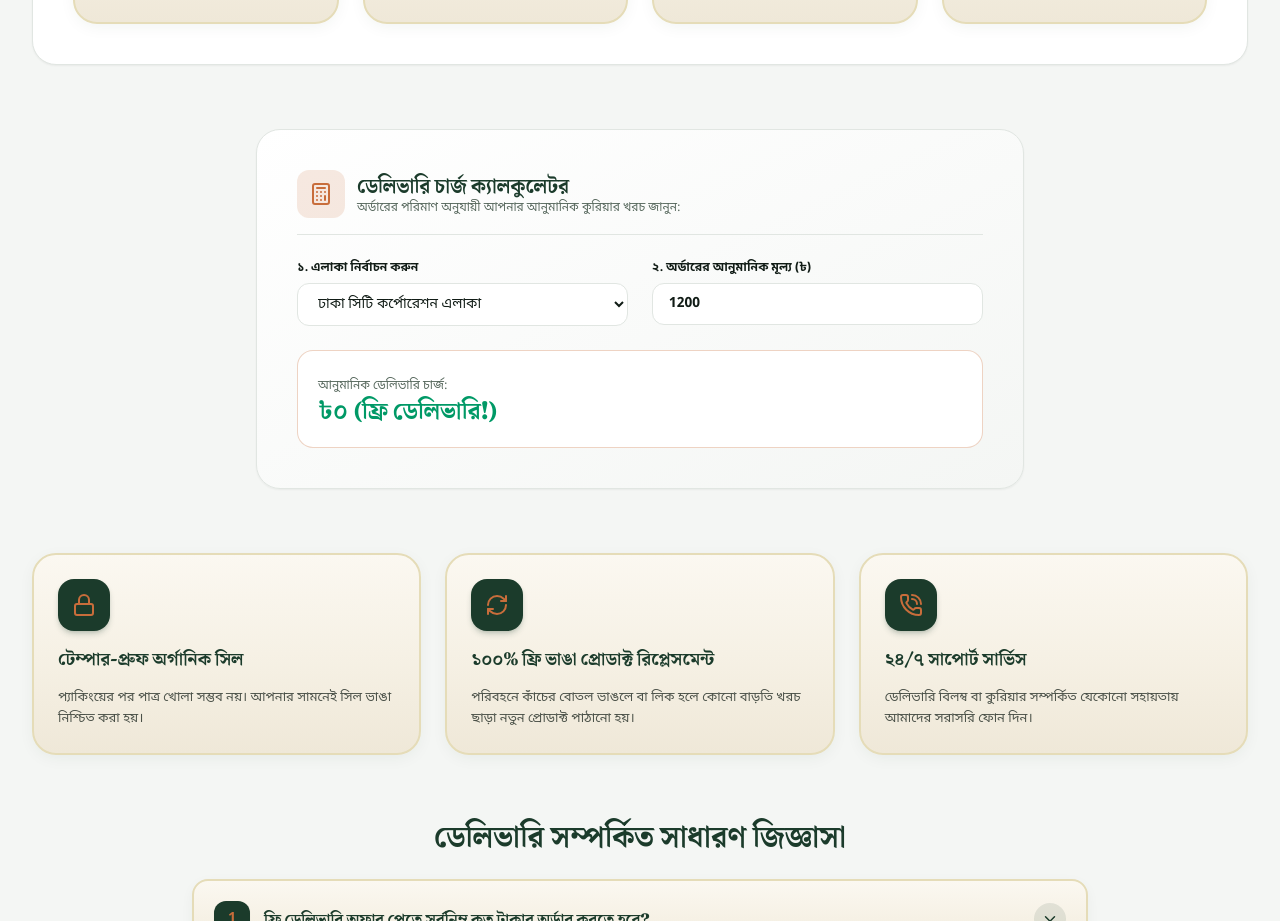
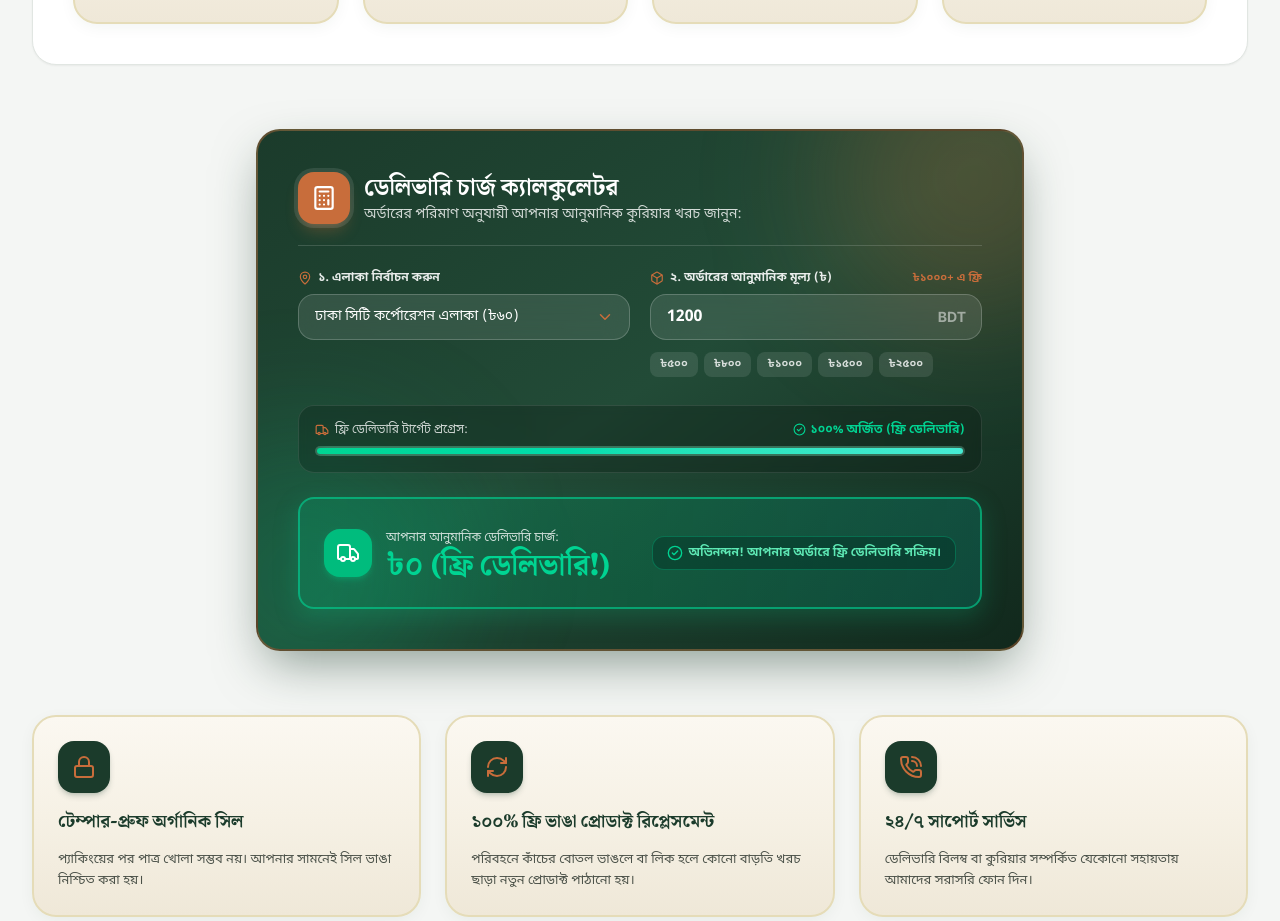
Before and after one commit to tridib371/prokriti-barta, a React (Vite) app: page /delivery in a window 1280 px wide. Shown: the part 1520-2441 px from the top of the page. Built offline with nearby package versions, Linux system fonts and the light colour scheme.

Commit message:
feat: upgrade Interactive Delivery Fee Estimator with rich organic dark-forest styling, preset amount chips, animated progress meter and dynamic calculation effects

```diff
--- a/src/pages/Delivery.jsx
+++ b/src/pages/Delivery.jsx
@@ -317,36 +317,73 @@ export default function Delivery() {
         </div>
 
         {/* Interactive Delivery Fee Calculator Widget */}
-        <div className="bg-gradient-to-br from-surface to-bg border border-line rounded-3xl p-6 sm:p-10 shadow-xs max-w-3xl mx-auto space-y-6">
-          <div className="flex items-center gap-3 pb-4 border-b border-line">
-            <div className="p-3 bg-accent/15 text-accent rounded-xl">
-              <Calculator size={24} />
+        <motion.div
+          initial={{ opacity: 0, y: 25 }}
+          whileInView={{ opacity: 1, y: 0 }}
+          viewport={{ once: true }}
+          transition={{ duration: 0.5 }}
+          className="relative bg-gradient-to-br from-[#1B3B2B] via-[#224b37] to-[#11281c] text-white border-2 border-accent/40 rounded-3xl p-6 sm:p-10 shadow-[0_20px_50px_-10px_rgba(27,59,43,0.5)] max-w-3xl mx-auto space-y-6 overflow-hidden select-none"
+        >
+          {/* Ambient Glowing Background Lights */}
+          <div className="absolute -top-24 -right-24 w-72 h-72 bg-accent/25 rounded-full blur-3xl pointer-events-none" />
+          <div className="absolute -bottom-24 -left-24 w-72 h-72 bg-emerald-500/20 rounded-full blur-3xl pointer-events-none" />
+
+          {/* Header Bar */}
+          <div className="flex items-center gap-3.5 pb-5 border-b border-white/15 relative z-10">
+            <div className="w-13 h-13 rounded-2xl bg-accent text-white flex items-center justify-center font-bold shadow-lg shadow-accent/30 ring-4 ring-white/10 shrink-0">
+              <Calculator size={26} />
             </div>
             <div>
-              <h3 className="font-display font-bold text-xl text-primary">
+              <h3 className="font-display font-bold text-xl sm:text-2xl text-white">
                 {lang === 'bn' ? 'ডেলিভারি চার্জ ক্যালকুলেটর' : 'Interactive Delivery Fee Estimator'}
               </h3>
-              <p className="text-xs text-muted font-bn-sans">
+              <p className="text-xs sm:text-sm text-white/80 font-bn-sans mt-0.5">
                 {lang === 'bn' ? 'অর্ডারের পরিমাণ অনুযায়ী আপনার আনুমানিক কুরিয়ার খরচ জানুন:' : 'Calculate your exact shipping cost based on order value:'}
               </p>
             </div>
           </div>
 
-          <div className="grid grid-cols-1 sm:grid-cols-2 gap-6">
+          {/* Input Controls Grid */}
+          <div className="grid grid-cols-1 sm:grid-cols-2 gap-5 relative z-10">
+
+            {/* 1. Location Selector */}
             <div className="space-y-2">
-              <label className="block text-xs font-bold text-ink">{lang === 'bn' ? '১. এলাকা নির্বাচন করুন' : '1. Select Location'}</label>
+              <label className="block text-xs font-bold text-white/90 flex items-center gap-1.5 font-bn-sans">
+                <MapPin size={14} className="text-accent" />
+                <span>{lang === 'bn' ? '১. এলাকা নির্বাচন করুন' : '1. Select Location'}</span>
+              </label>
+              <div className="relative">
                 <select
                   value={calcZone}
                   onChange={(e) => setCalcZone(e.target.value)}
-                className="w-full bg-surface text-ink px-4 py-2.5 rounded-xl border border-line focus:border-accent outline-none text-xs sm:text-sm font-bn-sans"
+                  className="w-full bg-white/10 backdrop-blur-md text-white px-4 py-3 rounded-2xl border border-white/20 focus:border-accent focus:bg-white/15 focus:ring-2 focus:ring-accent/30 outline-none text-xs sm:text-sm font-bn-sans appearance-none cursor-pointer transition-all"
                 >
-                <option value="dhaka">{lang === 'bn' ? 'ঢাকা সিটি কর্পোরেশন এলাকা' : 'Dhaka City Corporation'}</option>
-                <option value="outside">{lang === 'bn' ? 'ঢাকার বাইরে (যে কোনো জেলা)' : 'Outside Dhaka (Any District)'}</option>
+                  <option value="dhaka" className="bg-primary text-white">
+                    {lang === 'bn' ? 'ঢাকা সিটি কর্পোরেশন এলাকা (৳৬০)' : 'Dhaka City Corporation (৳60)'}
+                  </option>
+                  <option value="outside" className="bg-primary text-white">
+                    {lang === 'bn' ? 'ঢাকার বাইরে সারা বাংলাদেশ (৳১০০)' : 'Outside Dhaka Nationwide (৳100)'}
+                  </option>
                 </select>
+                <div className="absolute right-4 top-1/2 -translate-y-1/2 pointer-events-none text-accent">
+                  <ChevronDown size={18} />
+                </div>
+              </div>
             </div>
 
+            {/* 2. Order Amount Input with Quick Preset Chips */}
             <div className="space-y-2">
-              <label className="block text-xs font-bold text-ink">{lang === 'bn' ? '২. অর্ডারের আনুমানিক মূল্য (৳)' : '2. Estimated Cart Total (৳)'}</label>
+              <label className="block text-xs font-bold text-white/90 flex items-center justify-between font-bn-sans">
+                <span className="flex items-center gap-1.5">
+                  <Box size={14} className="text-accent" />
+                  {lang === 'bn' ? '২. অর্ডারের আনুমানিক মূল্য (৳)' : '2. Estimated Cart Total (৳)'}
+                </span>
+                <span className="text-[11px] text-accent font-bold">
+                  {lang === 'bn' ? '৳১০০০+ এ ফ্রি' : 'FREE over ৳1000'}
+                </span>
+              </label>
+
+              <div className="relative">
                 <input
                   type="number"
                   placeholder="1200"
@@ -355,35 +392,126 @@ export default function Delivery() {
                     const val = e.target.value;
                     setCalcAmount(val === '' ? '' : val.replace(/^0+(?=\d)/, ''));
                   }}
-                className="w-full bg-surface text-ink px-4 py-2.5 rounded-xl border border-line focus:border-accent outline-none text-xs sm:text-sm font-bn-sans font-bold"
+                  className="w-full bg-white/10 backdrop-blur-md text-white px-4 py-2.5 rounded-2xl border border-white/20 focus:border-accent focus:bg-white/15 focus:ring-2 focus:ring-accent/30 outline-none text-base font-bold font-bn-sans transition-all"
+                />
+                <span className="absolute right-4 top-1/2 -translate-y-1/2 text-white/50 font-bold text-sm">
+                  BDT
+                </span>
+              </div>
+
+              {/* Quick-Preset Tap Chips */}
+              <div className="flex items-center gap-1.5 pt-1 overflow-x-auto pb-1">
+                {['500', '800', '1000', '1500', '2500'].map((preset) => (
+                  <button
+                    key={preset}
+                    type="button"
+                    onClick={() => setCalcAmount(preset)}
+                    className={`px-2.5 py-1 rounded-lg text-[11px] font-bold font-bn-sans transition-all shrink-0 cursor-pointer ${
+                      calcAmount === preset
+                        ? 'bg-accent text-white shadow-xs scale-105'
+                        : 'bg-white/10 text-white/80 hover:bg-white/20 hover:text-white'
+                    }`}
+                  >
+                    ৳{n(preset)}
+                  </button>
+                ))}
+              </div>
+            </div>
+
+          </div>
+
+          {/* Animated Free Delivery Progress Meter */}
+          <div className="space-y-2 p-4 rounded-2xl bg-black/20 backdrop-blur-xs border border-white/10 relative z-10">
+            <div className="flex items-center justify-between text-xs font-bn-sans">
+              <span className="text-white/80 flex items-center gap-1.5">
+                <Truck size={14} className="text-accent" />
+                {lang === 'bn' ? 'ফ্রি ডেলিভারি টার্গেট প্রগ্রেস:' : 'FREE Shipping Target Meter:'}
+              </span>
+              <span className="font-bold text-accent">
+                {currentAmount >= 1000 ? (
+                  <span className="text-emerald-400 font-bold flex items-center gap-1">
+                    <CheckCircle2 size={13} /> {lang === 'bn' ? '১০০% অর্জিত (ফ্রি ডেলিভারি)' : '100% Achieved (FREE)'}
+                  </span>
+                ) : (
+                  `${Math.round((currentAmount / 1000) * 100)}%`
+                )}
+              </span>
+            </div>
+
+            <div className="h-2.5 w-full bg-white/15 rounded-full overflow-hidden p-0.5">
+              <motion.div
+                initial={{ width: 0 }}
+                animate={{ width: `${Math.min(100, Math.max(0, (currentAmount / 1000) * 100))}%` }}
+                transition={{ duration: 0.5, ease: 'easeOut' }}
+                className={`h-full rounded-full transition-all duration-300 ${
+                  currentAmount >= 1000
+                    ? 'bg-gradient-to-r from-emerald-400 to-teal-300 shadow-[0_0_12px_rgba(52,211,153,0.8)]'
+                    : 'bg-gradient-to-r from-accent to-accent-2 shadow-[0_0_8px_rgba(232,152,20,0.6)]'
+                }`}
               />
             </div>
           </div>
 
-          {/* Calculator Output Display */}
-          <div className="p-5 rounded-2xl bg-surface border border-accent/30 flex items-center justify-between gap-4">
+          {/* Calculator Dynamic Output Display Box */}
+          <motion.div
+            key={`${calcDeliveryFee()}-${calcZone}-${calcAmount}`}
+            initial={{ scale: 0.98, opacity: 0.8 }}
+            animate={{ scale: 1, opacity: 1 }}
+            transition={{ duration: 0.3 }}
+            className={`p-5 sm:p-6 rounded-2xl border-2 flex flex-col sm:flex-row items-center justify-between gap-4 relative z-10 transition-all ${
+              calcDeliveryFee() === 0
+                ? 'bg-gradient-to-r from-emerald-500/20 via-emerald-600/30 to-teal-500/20 border-emerald-400/60 shadow-[0_8px_24px_rgba(16,185,129,0.25)]'
+                : 'bg-white/10 backdrop-blur-md border-accent/40 shadow-lg'
+            }`}
+          >
+            <div className="flex items-center gap-3.5 text-center sm:text-left">
+              <div
+                className={`w-12 h-12 rounded-2xl flex items-center justify-center font-bold shrink-0 shadow-md ${
+                  calcDeliveryFee() === 0
+                    ? 'bg-emerald-500 text-white shadow-emerald-500/30'
+                    : 'bg-accent text-white shadow-accent/30'
+                }`}
+              >
+                {calcDeliveryFee() === 0 ? <Truck size={24} /> : <Calculator size={24} />}
+              </div>
               <div>
-              <span className="text-xs text-muted font-bn-sans">{lang === 'bn' ? 'আনুমানিক ডেলিভারি চার্জ:' : 'Estimated Shipping Fee:'}</span>
-              <div className="font-display font-extrabold text-2xl text-accent">
+                <span className="text-xs text-white/80 font-bn-sans">
+                  {lang === 'bn' ? 'আপনার আনুমানিক ডেলিভারি চার্জ:' : 'Your Estimated Shipping Fee:'}
+                </span>
+                <div className="font-display font-extrabold text-2xl sm:text-3xl text-white">
                   {calcDeliveryFee() === 0 ? (
-                  <span className="text-emerald-600 font-bold">{lang === 'bn' ? '৳০ (ফ্রি ডেলিভারি!)' : '৳0 (FREE Shipping!)'}</span>
+                    <span className="text-emerald-400 font-bold">
+                      {lang === 'bn' ? '৳০ (ফ্রি ডেলিভারি!)' : '৳0 (FREE Shipping!)'}
+                    </span>
                   ) : (
-                  `৳${n(calcDeliveryFee())}`
+                    <span className="text-accent">
+                      ৳{n(calcDeliveryFee())}
+                    </span>
                   )}
                 </div>
               </div>
+            </div>
 
-            {currentAmount < 1000 && (
-              <div className="text-right text-xs text-muted font-bn-sans">
+            {currentAmount < 1000 ? (
+              <div className="text-center sm:text-right text-xs text-white/85 font-bn-sans bg-black/20 p-3 rounded-xl border border-white/10">
                 {lang === 'bn' ? (
-                  <span>আর <strong className="text-accent font-bold">৳{n(1000 - currentAmount)}</strong> অর্ডারে ফ্রি ডেলিভারি!</span>
+                  <span>
+                    আর মাত্র <strong className="text-accent font-bold text-sm">৳{n(1000 - currentAmount)}</strong> টাকার পণ্য অর্ডারে পাবেন <strong className="text-emerald-400 font-bold">১০০% ফ্রি ডেলিভারি!</strong>
+                  </span>
                 ) : (
-                  <span>Add <strong className="text-accent font-bold">৳{n(1000 - currentAmount)}</strong> more for FREE shipping!</span>
+                  <span>
+                    Add only <strong className="text-accent font-bold text-sm">৳{n(1000 - currentAmount)}</strong> more to unlock <strong className="text-emerald-400 font-bold">FREE Delivery!</strong>
+                  </span>
                 )}
               </div>
+            ) : (
+              <div className="text-center sm:text-right text-xs font-bold text-emerald-300 font-bn-sans flex items-center gap-1.5 bg-emerald-950/40 px-3.5 py-2 rounded-xl border border-emerald-400/30">
+                <CheckCircle2 size={16} className="text-emerald-400" />
+                <span>{lang === 'bn' ? 'অভিনন্দন! আপনার অর্ডারে ফ্রি ডেলিভারি সক্রিয়।' : 'Congratulations! FREE Delivery is active.'}</span>
+              </div>
             )}
-          </div>
-        </div>
+          </motion.div>
+        </motion.div>
 
         {/* Safety & Damage Protection Grid */}
         <div className="grid grid-cols-1 md:grid-cols-3 gap-6">
```
Lines whose indentation alone changed are shown as unchanged.
